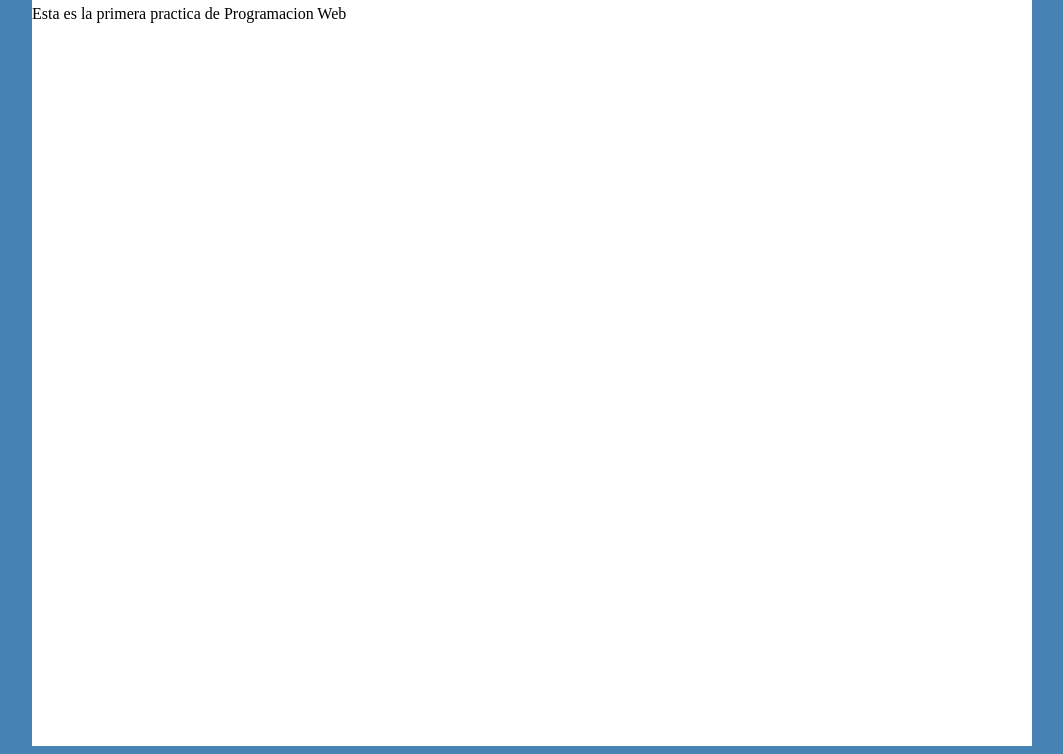
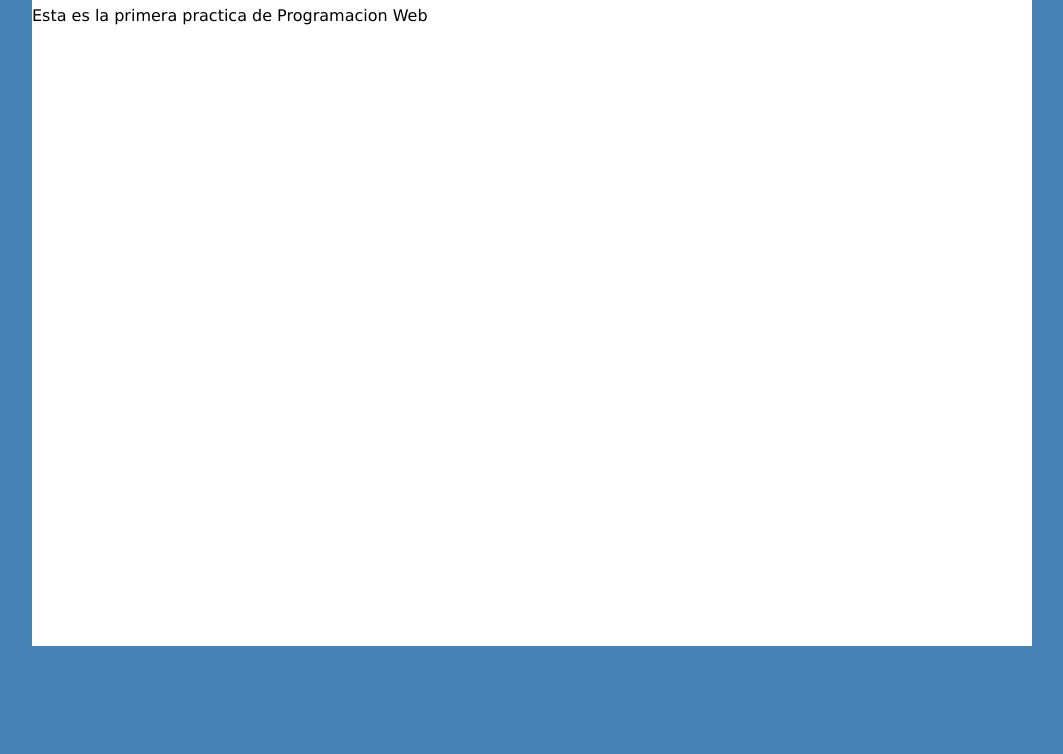
Before and after one commit to GitLuisG/Practica_1_HTML_Y_CSS, a plain HTML site: page Practica_1_HTMLYCSS/index.html in a window 1280 px wide. Shown: the part 75-829 px from the top of the page, without its empty margins (108-1171 px from the left). After the commit the page ends 800 px from the top, so only its background shows below. Drawn offline with Linux system fonts and the light colour scheme.

Commit message:
Cambios minimos en html

```diff
--- a/Practica_1_HTMLYCSS/index.html
+++ b/Practica_1_HTMLYCSS/index.html
@@ -4,10 +4,11 @@
         <!-- Esto es un comentario -->
         <meta charset="UTF-8"/>
         <title>Practica 01</title>
+        <link href="styles/Principal.css" rel="stylesheet" type="text/css">
 
     </head>
-    <body style="background-color: steelblue;">
-        <div style="background-color: white;width: 1000px; margin-left: auto; margin-right: auto; min-height: 800px;">
+    <body>
+        <div id="contenedor">
         <H1>Practica 01</H1>
         <P>Esta es la primera practica de Programacion Web</P>
         </div>
--- /dev/null
+++ b/Practica_1_HTMLYCSS/styles/Principal.css
@@ -0,0 +1,15 @@
+body{
+    background-color: steelblue;
+    font-family: Verdana, Geneva, Tahoma, sans-serif;
+}
+#contenedor {
+    background-color: #ffffff;
+    width: 1000px;
+    min-height: 700px;
+    margin-left: auto;
+    margin-right: auto;
+}
+.action-link {
+    cursor: pointer;
+    font-style: underline;
+}
```
